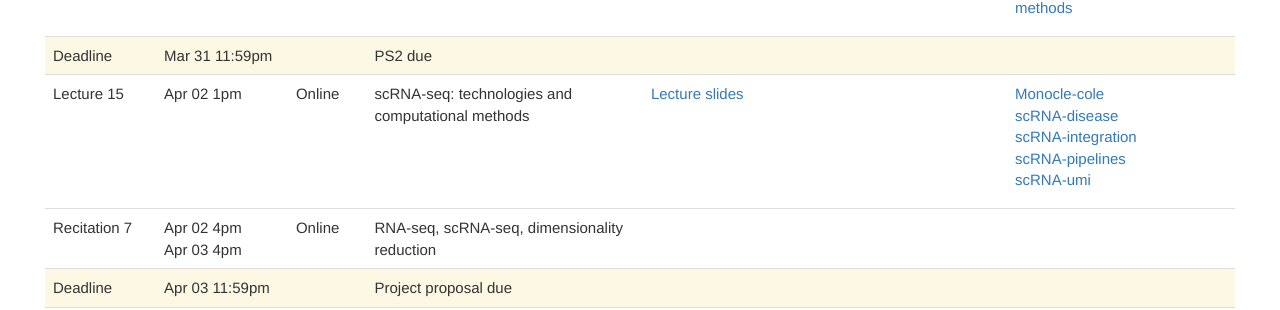
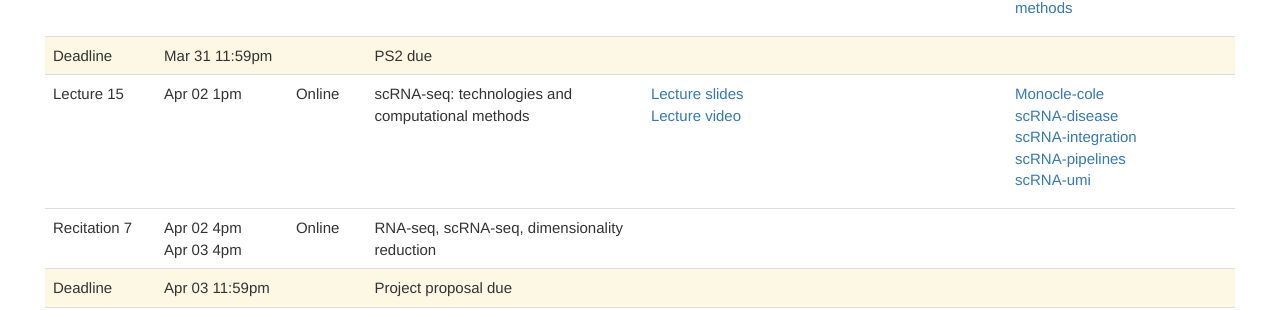
Before and after one commit to mit6874/mit6874.github.io, a Jekyll site: the page built from index.html, in a window 1280 px wide and 900 px high, scrolled down 2645 px. Shown: the part 153-463 px from the top of the window. Built offline with Jekyll 4.4.1, drawn with Linux system fonts in a browser that asks for light colours; nearby versions of some CDN libraries.

Commit message:
L15 video

```diff
--- a/index.html
+++ b/index.html
@@ -425,7 +425,7 @@ layout: default
             <td>
 		        <ul>
                     <li><a href="assets/sp2020/slides/L15_scRNA2.pdf">Lecture slides</a></li>
-		            <!-- <li><a href="assets/BIC_Scores.pdf">BIC scores</a></li> -->
+                    <li><a href="https://mit.zoom.us/rec/share/1OZMcqHsqHhIBdbz-FzCQZ8OE5_GX6a8gXNN86cLmkpR2fKBzpztPNthHYL0C1re?startTime=1585847267000">Lecture video</a></li>
                 </ul>
             </td>
             <td>
```
